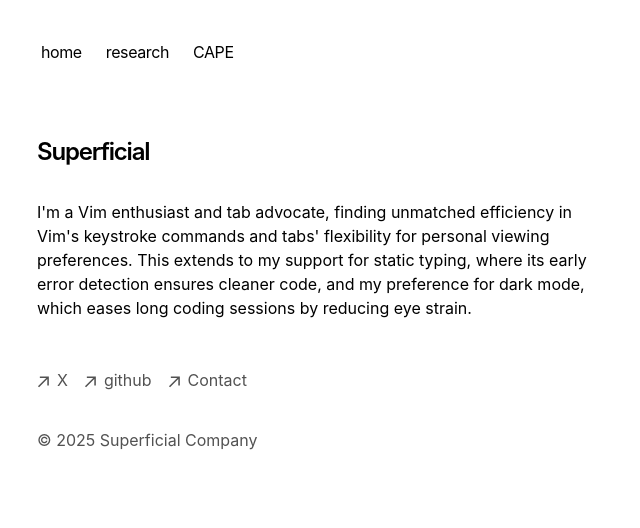
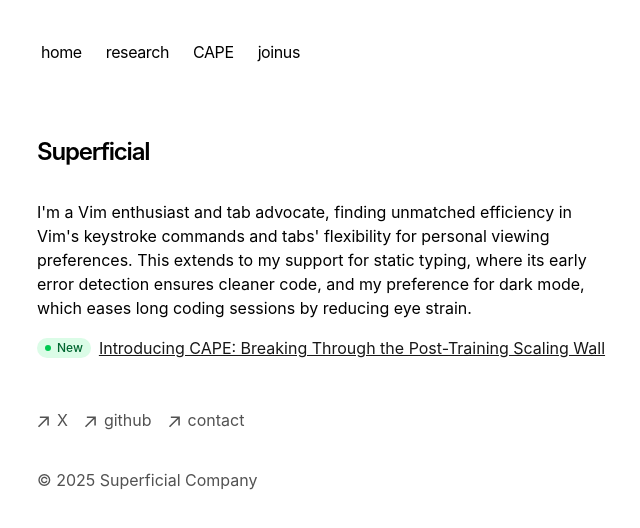
Before and after one commit to superficialorg/capabilitybench, a Next.js app: page / in a window 1280 px wide. Shown: the top 528 px of the page, without its empty margins (315-955 px from the left). Built offline with nearby package versions, Linux system fonts and the light colour scheme.

Commit message:
Add joinus nav link, update contact to lowercase, add CAPE announcement badge, fix favicon setup

```diff
--- a/app/components/footer.tsx
+++ b/app/components/footer.tsx
@@ -47,7 +47,7 @@ export default function Footer() {
             href="mailto:contact@superficiallabs.com"
           >
             <ArrowIcon />
-            <p className="ml-2 h-7">Contact</p>
+            <p className="ml-2 h-7">contact</p>
           </a>
         </li>
       </ul>
--- a/app/components/nav.tsx
+++ b/app/components/nav.tsx
@@ -9,6 +9,9 @@ const navItems = {
   },
   '/cape': {
     name: 'CAPE',
+  },
+  '/joinus': {
+    name: 'joinus',
   },
 }
 
--- a/app/page.tsx
+++ b/app/page.tsx
@@ -1,3 +1,5 @@
+import Link from 'next/link'
+
 export default function Page() {
   return (
     <section>
@@ -11,6 +13,18 @@ export default function Page() {
         early error detection ensures cleaner code, and my preference for dark
         mode, which eases long coding sessions by reducing eye strain.`}
       </p>
+      <div className="mb-4 flex items-center gap-2">
+        <span className="flex items-center gap-1.5 rounded-full bg-green-100 px-2 py-0.5 text-xs font-medium text-green-800 dark:bg-green-900 dark:text-green-200">
+          <span className="h-1.5 w-1.5 rounded-full bg-green-500"></span>
+          New
+        </span>
+        <Link
+          href="https://core-seven-nu.vercel.app/cape"
+          className="text-neutral-900 underline transition-colors hover:text-neutral-600 dark:text-neutral-100 dark:hover:text-neutral-400"
+        >
+          Introducing CAPE: Breaking Through the Post-Training Scaling Wall
+        </Link>
+      </div>
     </section>
   )
 }
```
Also changed, not shown: app/icon.png (added), public/favicon-new.png (added).
